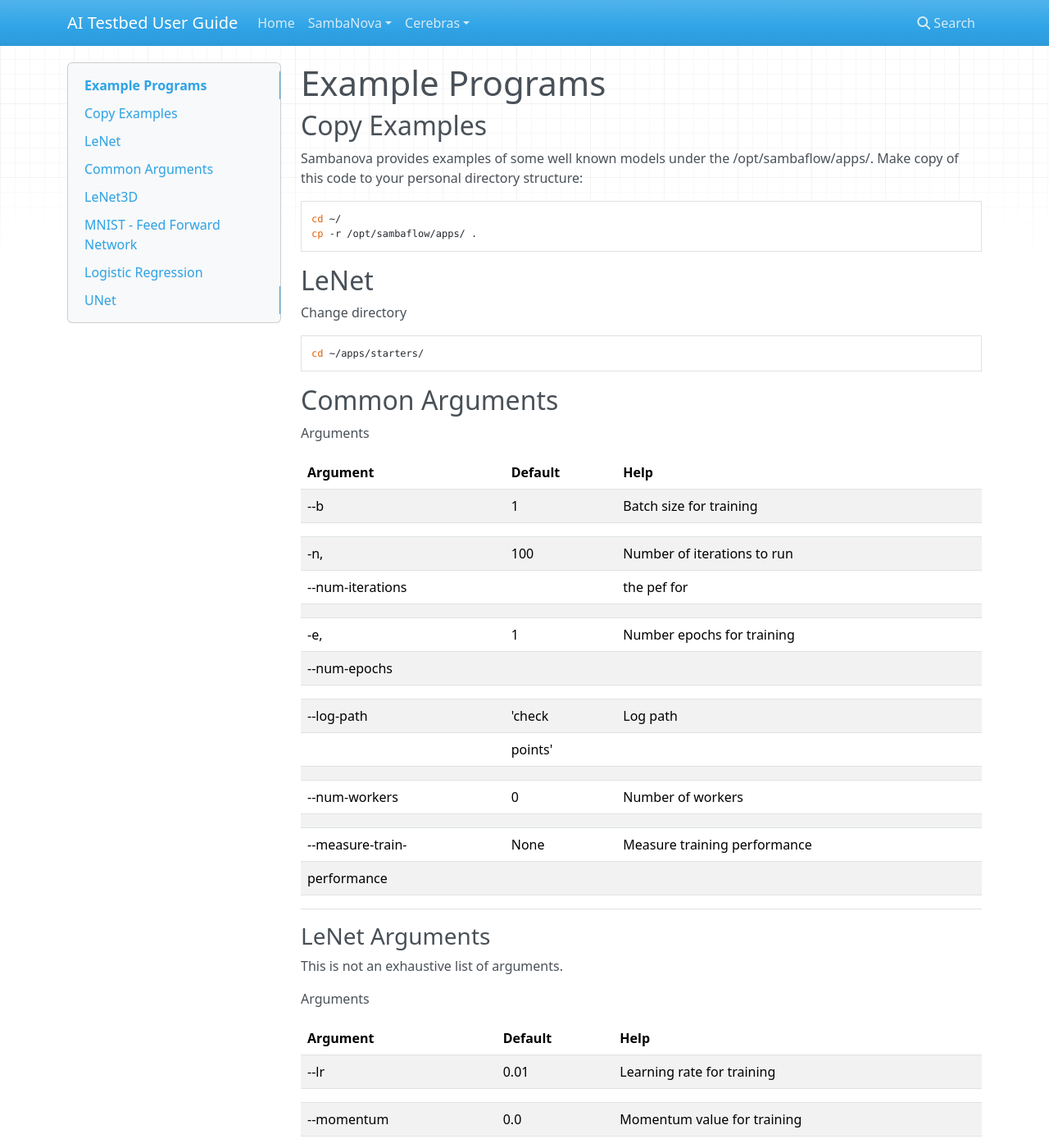
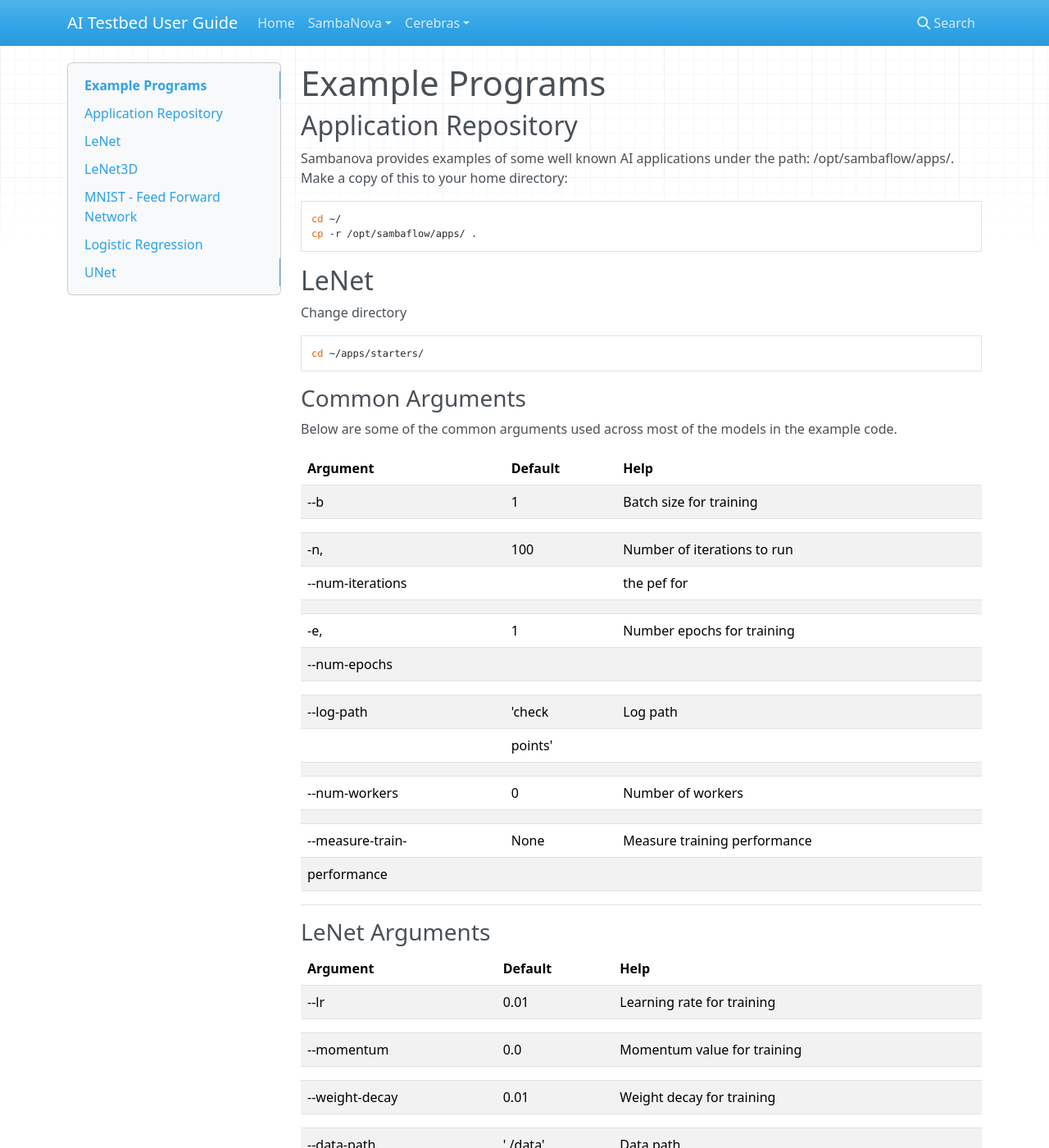
Before and after one commit to argonne-lcf/ai-testbed-userdocs, an MkDocs documentation site: the page built from docs/sambanova/Example-Programs.md, in a window 1280 px wide and 1400 px high. Shown: the whole window at 82% size. Built offline with MkDocs 1.6.1, drawn with Linux system fonts in a browser that asks for light colours; nearby versions of some CDN libraries.

Commit message:
Update Example-Programs.md

````diff
--- a/docs/sambanova/Example-Programs.md
+++ b/docs/sambanova/Example-Programs.md
@@ -1,8 +1,8 @@
 # Example Programs
 
-## Copy Examples
+## Application Repository
 
-Sambanova provides examples of some well known models under the /opt/sambaflow/apps/. Make copy of this code to your personal directory structure:
+Sambanova provides examples of some well known AI applications under the path: /opt/sambaflow/apps/. Make a copy of this to your home directory:
 
 ```bash
 cd ~/
@@ -17,9 +17,9 @@ Change directory
 cd ~/apps/starters/
 ```
 
-## Common Arguments
+### Common Arguments
 
-Arguments
+Below are some of the common arguments used across most of the models in the example code.
 
 | Argument               | Default   | Help                           |
 |------------------------|-----------|--------------------------------|
@@ -41,10 +41,6 @@ Arguments
 |                        |           |                                |
 
 ### LeNet Arguments
-
-This is not an exhaustive list of arguments.
-
-Arguments
 
 | Argument               | Default   | Help                           |
 |------------------------|-----------|--------------------------------|
````
